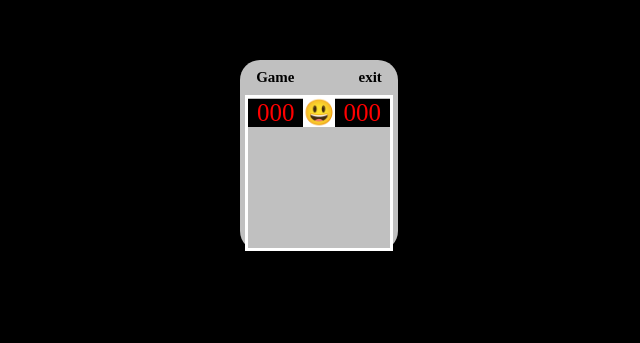
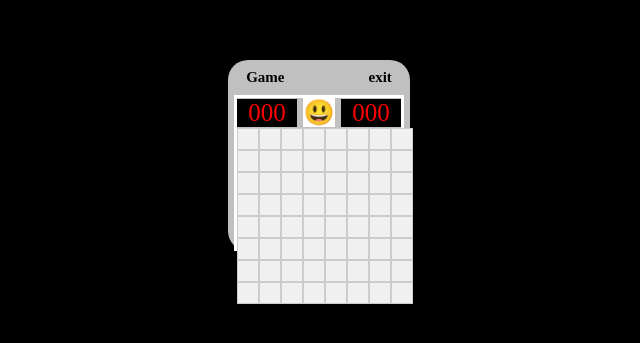
Before and after one commit to zayoonez/MineSweeperGame, a React (Create React App) app: page / in a window 1280 px wide. Shown: the part 245-588 px from the top of the page, without its empty margins (321-961 px from the left). Built offline with nearby package versions, Linux system fonts and the light colour scheme.

Commit message:
feat: GameBoard UI 구현 및 Cell 초기값 설정

```diff
--- a/src/App.tsx
+++ b/src/App.tsx
@@ -30,7 +30,7 @@ function App() {
       <Menu />
       <Boards>
         <DisplayBoard mineNumValue={0} timeValue={0} />
-        <GameBoard />
+        <GameBoard rows={8} cols={8} />
       </Boards>
     </GameContainer>
   );
--- /dev/null
+++ b/src/components/Cell.tsx
@@ -0,0 +1,22 @@
+import styled from "styled-components";
+import { CellState } from "../constants/types";
+
+interface CellProps {
+  cellState: CellState;
+}
+const CellContainer = styled.div`
+  display: flex;
+  align-items: center;
+  justify-content: center;
+  background-color: #f0f0f0;
+  border: 1px solid #ccc;
+  font-size: 14px;
+  width: 20px;
+  height: 20px;
+`;
+function Cell({ cellState }: CellProps) {
+  console.log(cellState);
+
+  return <CellContainer></CellContainer>;
+}
+export default Cell;
--- a/src/components/DisplayBoard.tsx
+++ b/src/components/DisplayBoard.tsx
@@ -25,6 +25,7 @@ const MineNumDisplay = styled.div`
 `;
 const MainButton = styled.div`
   background-color: white;
+  cursor: pointer;
 `;
 const Timer = styled.div`
   background-color: black;
--- a/src/components/GameBoard.tsx
+++ b/src/components/GameBoard.tsx
@@ -1,11 +1,35 @@
 import styled from "styled-components";
+import Cell from "./Cell";
+import { CellState } from "../constants/types";
 
-const Container = styled.div`
+interface GameBoardProps {
+  rows: number;
+  cols: number;
+}
+
+const Container = styled.div<{ rows: number; cols: number }>`
   display: grid;
-  grid-template-columns: repeat(9, 1fr);
-  grid-template-rows: repeat(9, 1fr);
+  grid-template-columns: repeat(${(props) => props.cols}, 1fr);
+  grid-template-rows: repeat(${(props) => props.rows}, 1fr);
 `;
-function GameBoard() {
-  return <Container></Container>;
+
+function GameBoard({ rows, cols }: GameBoardProps) {
+  const totalCells = rows * cols;
+  const initialCellState: CellState = {
+    isOpened: false,
+    isFlagged: false,
+    hasMine: false,
+    neighborBombs: 0,
+  };
+  const cells = Array.from({ length: totalCells }, () => initialCellState);
+
+  return (
+    <Container rows={rows} cols={cols}>
+      {cells.map((cellState, index) => (
+        <Cell cellState={cellState} key={index}></Cell>
+      ))}
+    </Container>
+  );
 }
+
 export default GameBoard;
--- /dev/null
+++ b/src/constants/types.tsx
@@ -0,0 +1,6 @@
+export type CellState = {
+  isOpened: boolean; // 폭탄이 아닌 것 중 클릭된 것
+  isFlagged: boolean; //
+  hasMine: boolean;
+  neighborBombs: number;
+};
```
Also changed, not shown: src/redux/slice/slice.tsx (+5 -6 lines).
